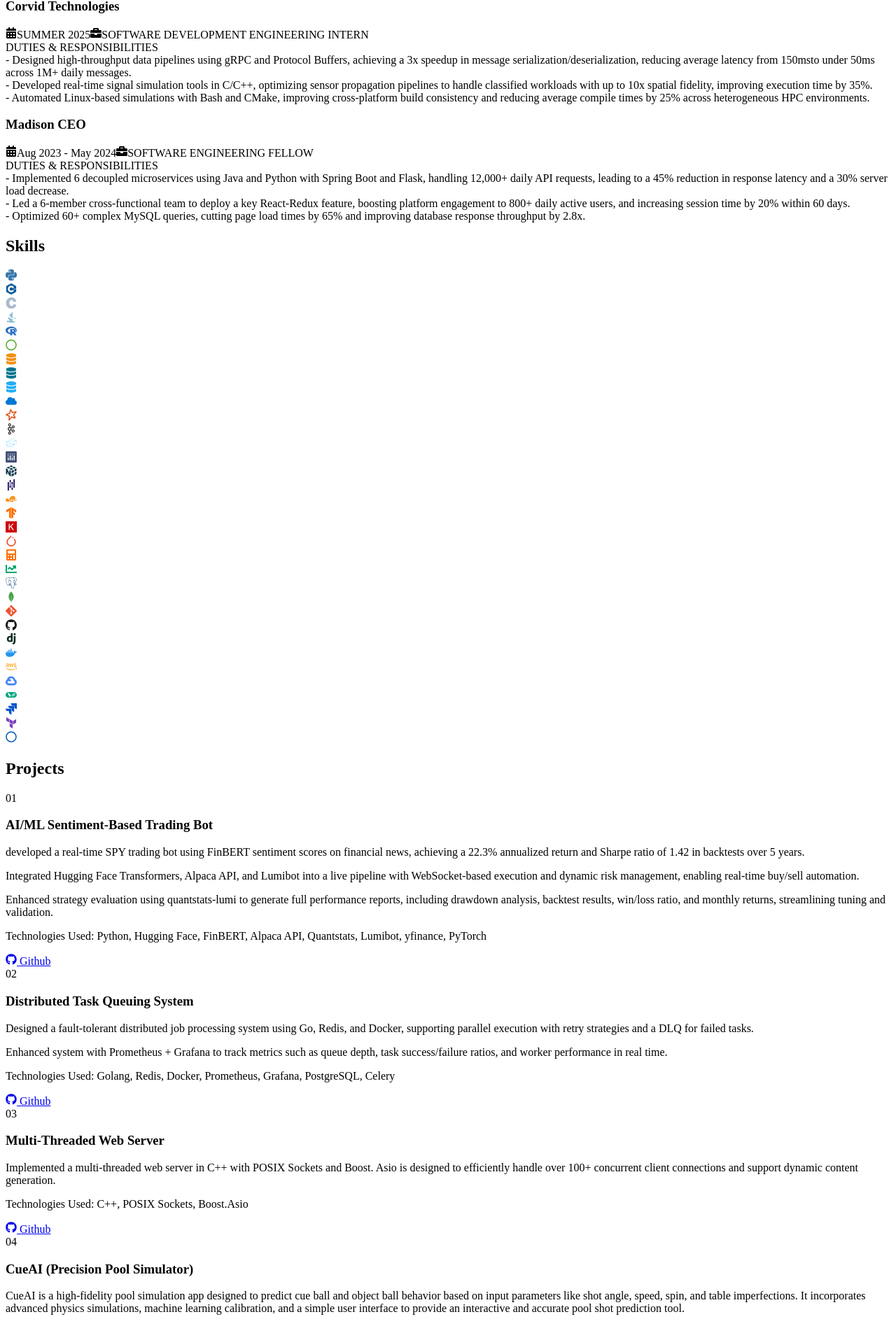
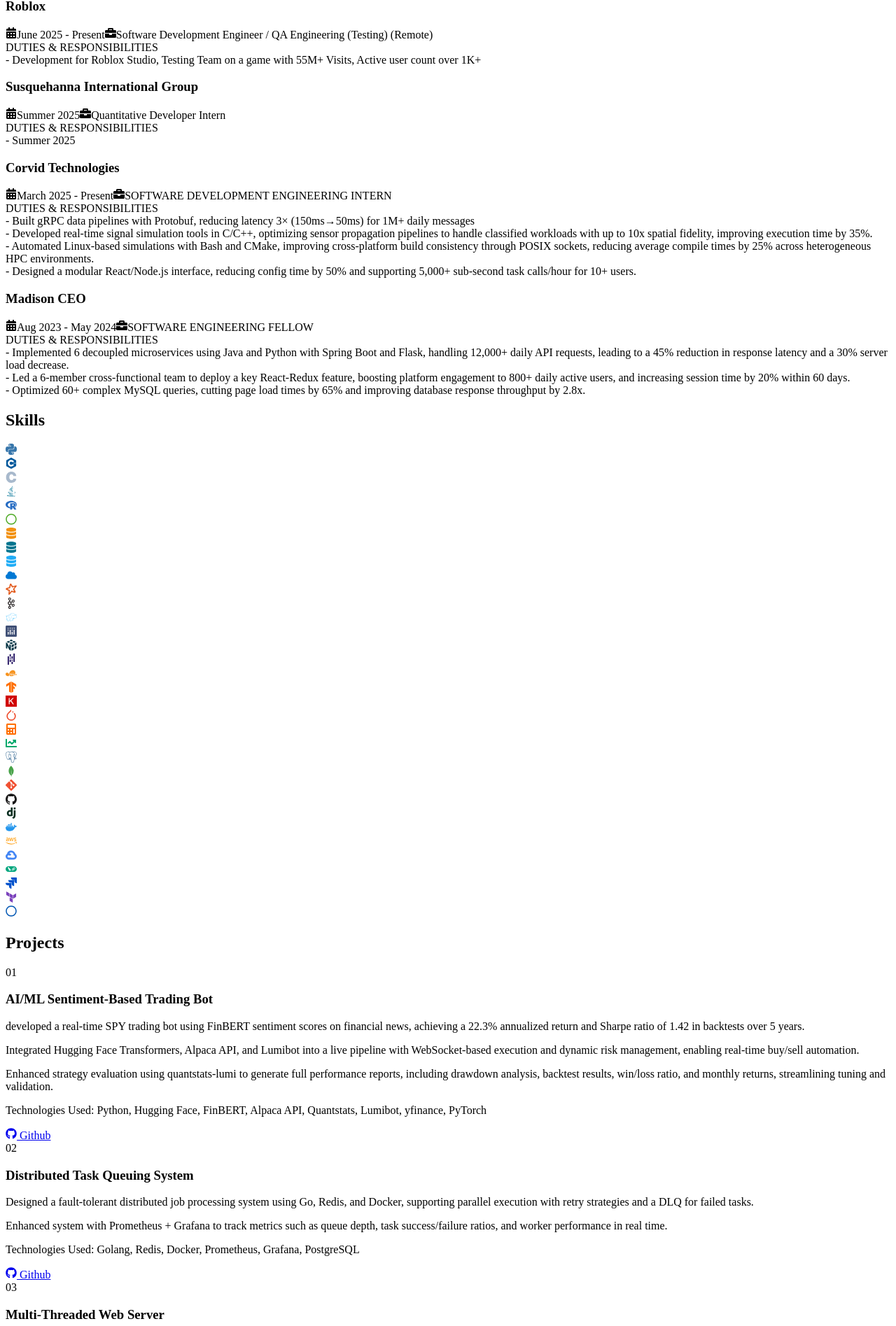
Before and after one commit to ab0626/personal-portfolio, a Next.js app: page / in a window 1280 px wide. Shown: the part 2358-4253 px from the top of the page at 70% size. Built offline with nearby package versions, Linux system fonts and the light colour scheme.

Commit message:
new resume, added experience

```diff
--- a/src/components/hero.tsx
+++ b/src/components/hero.tsx
@@ -103,7 +103,7 @@
         <a href="https://www.linkedin.com/in/adithya-b-/" target="_blank" rel="noopener noreferrer" className="bg-gray-700 hover:bg-gray-900 p-3 rounded-full transition">
           <Linkedin className="text-white w-6 h-6" />
         </a>
-        <a href="/resume.pdf" download className="bg-gray-700 hover:bg-gray-900 p-3 rounded-full transition">
+        <a href="/Bellamkonda_Adithya_resume (16).pdf" download className="bg-gray-700 hover:bg-gray-900 p-3 rounded-full transition">
           <span className="text-white text-sm">Resume</span>
         </a>
       </div>
@@ -212,7 +212,7 @@
             <li>College of Science - Student Ambassador</li>
             <li>Association of Computing Machinery - Membership Chair</li>
             <li>Data Science And Ai Club - Vice President</li>
-            <li>ICPC - Vice President</li>
+            <li>ICPC - President</li>
             <li>Space Hardware Club</li>
           </ul>
         </div>
--- a/src/components/navbar.tsx
+++ b/src/components/navbar.tsx
@@ -17,13 +17,30 @@
 
 const experiences = [
   {
+    company: "Roblox",
+    date: "June 2025 - Present",
+    role: "Software Development Engineer / QA Engineering (Testing) (Remote)",
+    description: [
+      " - Development for Roblox Studio, Testing Team on a game with 55M+ Visits, Active user count over 1K+"
+    ]
+  },
+  {
+    company: "Susquehanna International Group",
+    date: "Summer 2025",
+    role: "Quantitative Developer Intern",
+    description:[
+      " - Summer 2025"
+    ],
+  },
+  {
     company: "Corvid Technologies",
-    date: "SUMMER 2025",
+    date: "March 2025 - Present",
     role: "SOFTWARE DEVELOPMENT ENGINEERING INTERN",
     description: [
-      " - Designed high-throughput data pipelines using gRPC and Protocol Buffers, achieving a 3x speedup in message serialization/deserialization, reducing average latency from 150msto under 50ms across 1M+ daily messages.",
+      " - Built gRPC data pipelines with Protobuf, reducing latency 3× (150ms→50ms) for 1M+ daily messages",
       " - Developed real-time signal simulation tools in C/C++, optimizing sensor propagation pipelines to handle classified workloads with up to 10x spatial fidelity, improving execution time by 35%.",
-      " - Automated Linux-based simulations with Bash and CMake, improving cross-platform build consistency and reducing average compile times by 25% across heterogeneous HPC environments."
+      " - Automated Linux-based simulations with Bash and CMake, improving cross-platform build consistency through POSIX sockets, reducing average compile times by 25% across heterogeneous HPC environments.",
+      " - Designed a modular React/Node.js interface, reducing config time by 50% and supporting 5,000+ sub-second task calls/hour for 10+ users."
     ],
   },
   {
@@ -107,7 +124,7 @@
         {experiences.map((exp, idx) => (
           <div
             key={idx}
-            className="bg-[#23272f] rounded-3xl p-10 shadow-lg flex flex-col min-h-[260px] justify-between"
+            className="bg-[#23272f] rounded-3xl p-10 shadow-lg flex flex-col min-h-[200px] justify-between border border-gray-700 hover:border-gray-500 transition-colors"
           >
             <div>
               <h3 className="text-3xl font-serif font-semibold text-white mb-4">{exp.company}</h3>
--- a/src/components/projects.tsx
+++ b/src/components/projects.tsx
@@ -24,7 +24,7 @@
       `Designed a fault-tolerant distributed job processing system using Go, Redis, and Docker, supporting parallel execution with retry strategies and a DLQ for failed tasks.`,
       `Enhanced system with Prometheus + Grafana to track metrics such as queue depth, task success/failure ratios, and worker performance in real time.`
     ],
-    tech: "Golang, Redis, Docker, Prometheus, Grafana, PostgreSQL, Celery",
+    tech: "Golang, Redis, Docker, Prometheus, Grafana, PostgreSQL",
     github: "https://github.com/ab0626/Distributed-Task-Queuing-System",
     website: ""
   },
@@ -44,7 +44,7 @@
     description: [
       `CueAI is a high-fidelity pool simulation app designed to predict cue ball and object ball behavior based on input parameters like shot angle, speed, spin, and table imperfections. It incorporates advanced physics simulations, machine learning calibration, and a simple user interface to provide an interactive and accurate pool shot prediction tool.`
     ],
-    tech: "Python, PyTorch, Scikit-learn, OpenCV, PyQt",
+    tech: "C++, Python, PyTorch, Pandas, Numpy, Scikit-learn, OpenCV, PyQt, ONNX",
     github: "https://github.com/ab0626/CueAI",
     website: ""
   },
@@ -54,7 +54,7 @@
     description: [
       'Developing an AI-powered backend tool using Java, Spring Boot, DynamoDB, and ML to boost API performance by at least 30% via real-time diagnostics, schema automation, and CI/CD integration. '
     ],
-    tech: "Java, Spring Boot, DynamoDB",
+    tech: "Java, Spring Boot, DynamoDB, Langchain",
     github: "https://github.com/ab0626/Batch",
     website: ""
   }
```
Also changed, not shown: 2 other files (tests, documents, lock files or other folders).
